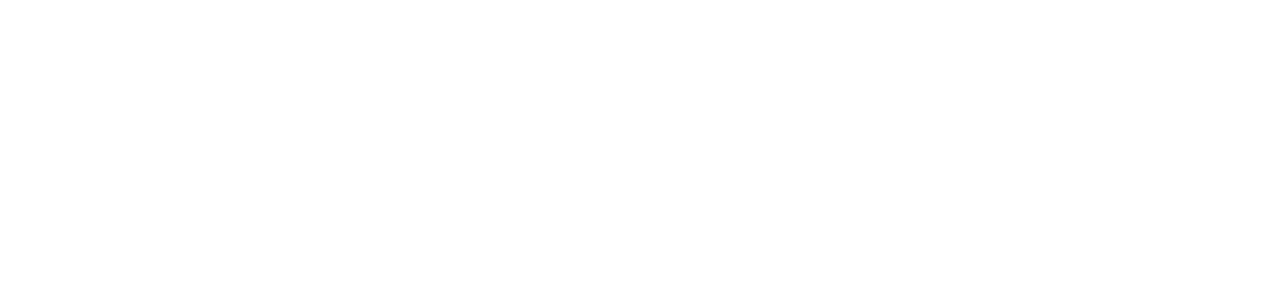
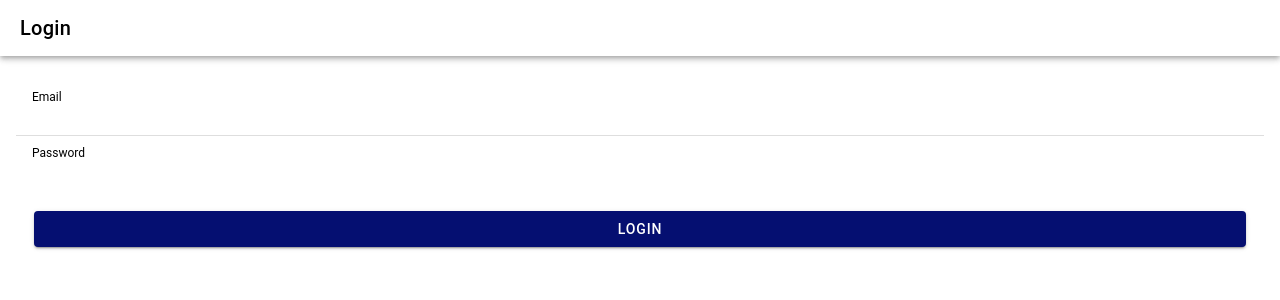
Before and after one commit to valeraruggierotesisucv/ionic-app, a React (Vite) app: page / in a window 1280 px wide. Shown: the top 300 px of the page. Built offline with nearby package versions, Linux system fonts and the light colour scheme.

Commit message:
Refactor authentication flow and improve form validation

```diff
--- a/src/App.tsx
+++ b/src/App.tsx
@@ -51,19 +51,18 @@
     <ErrorBoundary>
     <IonApp>
       <IonReactRouter>
-        { user ? (
-            <IonTabs>
+        <Route exact path="/">
+          {user ? <Redirect to={ROUTES.HOME.ROOT} /> : <AuthView />}
+        </Route>
+
+        {user ? (
+          <IonTabs>
             <IonRouterOutlet>
               <Route path={ROUTES.HOME.ROOT} component={HomeTab} />
               <Route path={ROUTES.ADD.ROOT} component={AddTab} />
               <Route path={ROUTES.NOTIFICATIONS.ROOT} component={NotificationsTab} />
               <Route path={ROUTES.PROFILE.ROOT} component={ProfileTab} />
               <Route path={ROUTES.SEARCH.ROOT} component={SearchTab} />
-              <Route exact path="/" render={() => {
-                return user ? <Redirect to={ROUTES.HOME.ROOT} />
-                            : <AuthView/>
-              }}/>
-
             </IonRouterOutlet>
             <IonTabBar slot="bottom">
               <IonTabButton tab="home" href={ROUTES.HOME.ROOT}>
@@ -88,18 +87,15 @@
               </IonTabButton>
             </IonTabBar>
           </IonTabs>
-        )
-          : (
-            <>
-            <Route path="/login" component={AuthView} exact />
-            </>
-          )
-        }
+        ) : (
+          <Route path="*">
+            <Redirect to="/" />
+          </Route>
+        )}
       </IonReactRouter>
     </IonApp>
-  </ErrorBoundary>
-  )
-
-}
+    </ErrorBoundary>
+  );
+};
 
 export default App;
--- a/src/contexts/AuthContext.tsx
+++ b/src/contexts/AuthContext.tsx
@@ -60,11 +60,18 @@
         if (error) console.log(error.message)
     }
 
-    const logout = () => {
-        setUser(null);
-        setSession(null);
-        console.log(session);
-        supabase.auth.signOut();
+    const logout = async () => {
+        try {
+            const { error } = await supabase.auth.signOut();
+            if (error) {
+                console.error('Error signing out:', error.message);
+                return;
+            }
+            setUser(null);
+            setSession(null);
+        } catch (error: any) {
+            console.error('Error during logout:', error.message);
+        }
     };
 
     const resetPassword = async(email:string) => {
--- a/src/main.tsx
+++ b/src/main.tsx
@@ -3,6 +3,7 @@
 import App from './App';
 import { defineCustomElements } from '@ionic/pwa-elements/loader';
 import { AuthProvider } from './contexts/AuthContext';
+
 defineCustomElements(window);
 const container = document.getElementById('root');
 const root = createRoot(container!);
--- a/src/views/AuthView.tsx
+++ b/src/views/AuthView.tsx
@@ -19,21 +19,37 @@
 
 export function AuthView() {
   const { login, signup} = useAuth();
-  const [email, setEmail] = useState('');
-  const [password, setPassword] = useState('');
+  const [email, setEmail] = useState<string>('');
+  const [password, setPassword] = useState<string>('');
 
   const [showLoading, hideLoading] = useIonLoading();
   const [showToast ] = useIonToast();
-console.log("authView");
   const handleLogin = async (e: React.FormEvent<HTMLFormElement>) => {
-    console.log("email: ", email);
-    console.log("password: ", password);
     e.preventDefault();
+
+    console.log("Form submitted with:", {
+      email: email,
+      password: password,
+      emailLength: email.length,
+      passwordLength: password.length
+    });
+
+    if (!email || !password) {
+      await showToast({
+        message: 'Please enter both email and password',
+        duration: 3000
+      });
+      return;
+    }
+
     await showLoading();
     try {
-      login(email, password);
+      await login(email, password);
     } catch (e: any) {
-      await showToast({ message: e.error_description || e.message , duration: 5000});
+      await showToast({
+        message: e.error_description || e.message,
+        duration: 5000
+      });
     } finally {
       await hideLoading();
     }
@@ -55,19 +71,28 @@
               <IonInput
                 value={email}
                 name="email"
-                onIonChange={(e) => setEmail(e.detail.value ?? '')}
+                onIonInput={(e) => {
+
+                  setEmail(e.detail.value?.toString() || '');
+                }}
                 type="email"
+                required
               ></IonInput>
+            </IonItem>
+            <IonItem>
               <IonLabel position="stacked">Password</IonLabel>
               <IonInput
                 value={password}
                 name="password"
-                onIonChange={(e) => setPassword(e.detail.value ?? '')}
-                type="text"
+                onIonInput={(e) => {
+                  setPassword(e.detail.value?.toString() || '');
+                }}
+                type="password"
+                required
               ></IonInput>
             </IonItem>
-            <div className="ion-text-center">
-              <IonButton type="submit" fill="clear">
+            <div className="ion-text-center ion-padding">
+              <IonButton type="submit" expand="block">
                 Login
               </IonButton>
             </div>
```
